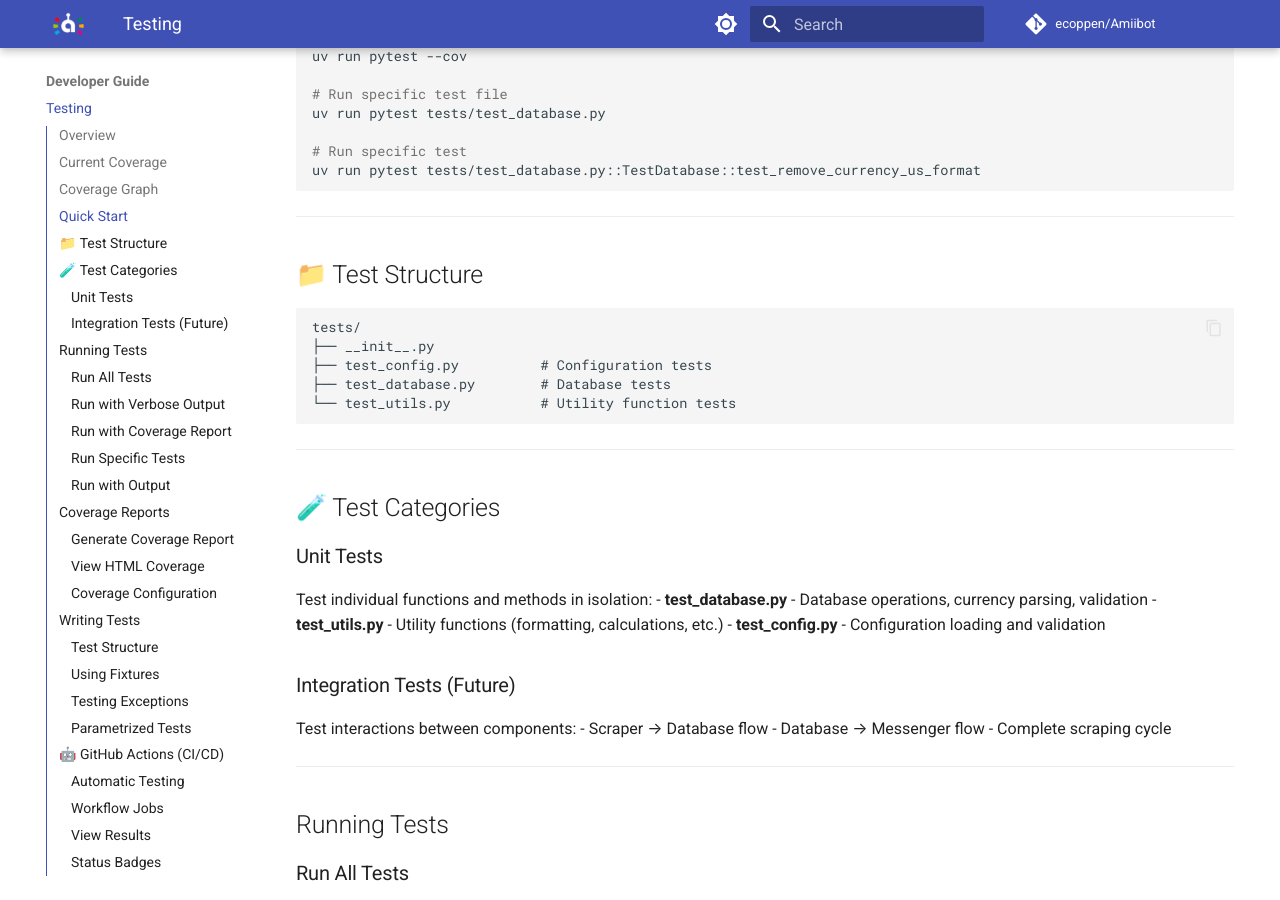
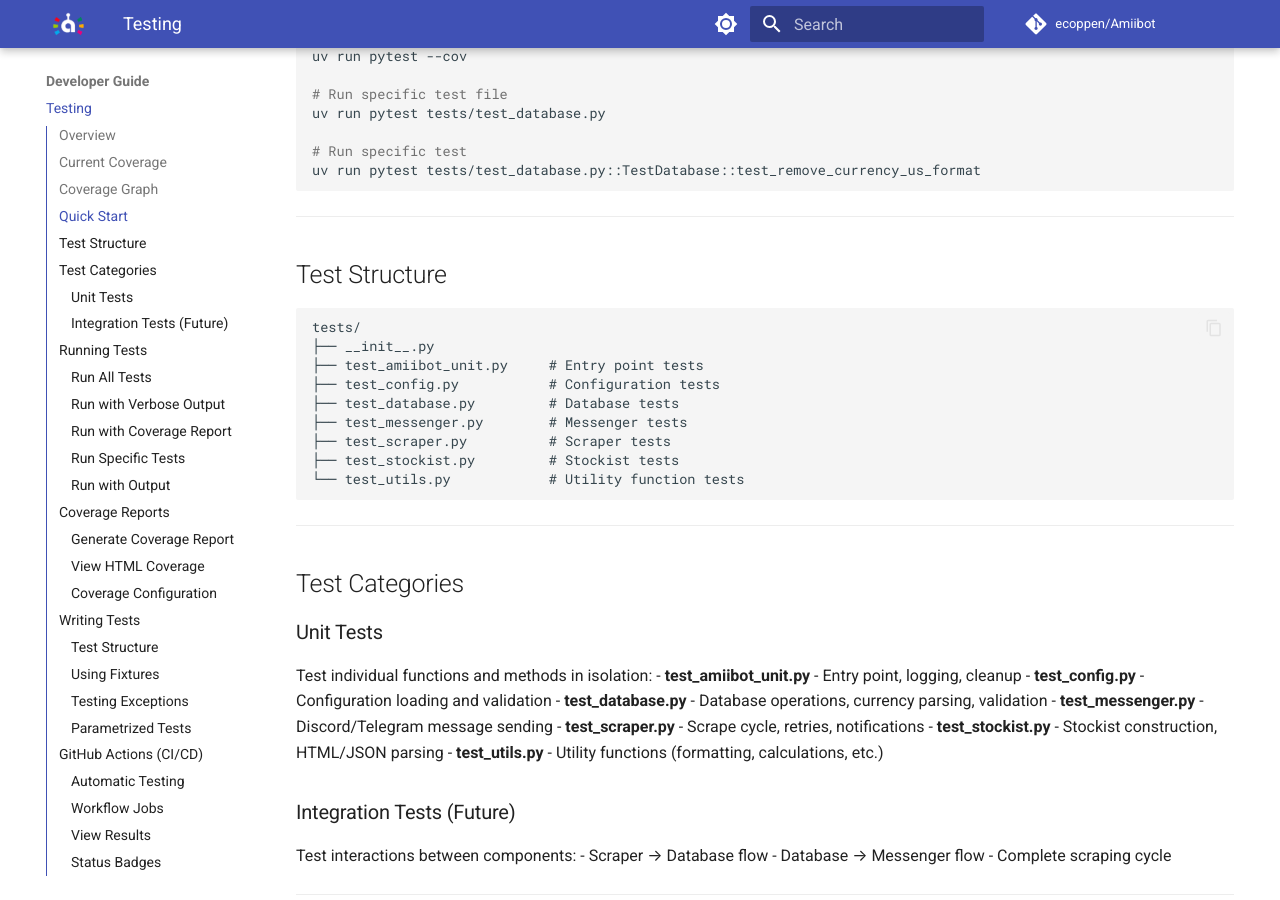
Before and after one commit to ecoppen/Amiibot, an MkDocs documentation site: the page built from docs/testing.md, in a window 1280 px wide and 900 px high, scrolled down 904 px. Built offline with MkDocs 1.6.1 and Material for MkDocs 9.7.7, drawn with Linux system fonts in a browser that asks for light colours; comment, search, counter and statistics services are not loaded; some of the changed text lies outside the part shown.

Commit message:
docs: remove emojis and fix stale content in documentation

````diff
--- a/docs/testing.md
+++ b/docs/testing.md
@@ -18,7 +18,7 @@ Amiibot uses **pytest** for unit testing with coverage reporting. Tests run auto
 
 ---
 
-##  Quick Start
+## Quick Start
 
 ```bash
 # Install dependencies
@@ -42,26 +42,34 @@ uv run pytest tests/test_database.py::TestDatabase::test_remove_currency_us_form
 
 ---
 
-## 📁 Test Structure
+## Test Structure
 
 ```
 tests/
 ├── __init__.py
-├── test_config.py          # Configuration tests
-├── test_database.py        # Database tests
-└── test_utils.py           # Utility function tests
+├── test_amiibot_unit.py     # Entry point tests
+├── test_config.py           # Configuration tests
+├── test_database.py         # Database tests
+├── test_messenger.py        # Messenger tests
+├── test_scraper.py          # Scraper tests
+├── test_stockist.py         # Stockist tests
+└── test_utils.py            # Utility function tests
 ```
 
 ---
 
-## 🧪 Test Categories
+## Test Categories
 
 ### Unit Tests
 
 Test individual functions and methods in isolation:
+- **test_amiibot_unit.py** - Entry point, logging, cleanup
+- **test_config.py** - Configuration loading and validation
 - **test_database.py** - Database operations, currency parsing, validation
+- **test_messenger.py** - Discord/Telegram message sending
+- **test_scraper.py** - Scrape cycle, retries, notifications
+- **test_stockist.py** - Stockist construction, HTML/JSON parsing
 - **test_utils.py** - Utility functions (formatting, calculations, etc.)
-- **test_config.py** - Configuration loading and validation
 
 ### Integration Tests (Future)
 
@@ -72,7 +80,7 @@ Test interactions between components:
 
 ---
 
-##  Running Tests
+## Running Tests
 
 ### Run All Tests
 
@@ -131,7 +139,7 @@ uv run pytest --lf
 
 ---
 
-##  Coverage Reports
+## Coverage Reports
 
 ### Generate Coverage Report
 
@@ -165,7 +173,7 @@ Coverage settings are in `pytest.ini`:
 
 ---
 
-##  Writing Tests
+## Writing Tests
 
 ### Test Structure
 
@@ -223,7 +231,7 @@ def test_currency_parsing(self, database, input, expected):
 
 ---
 
-## 🤖 GitHub Actions (CI/CD)
+## GitHub Actions (CI/CD)
 
 ### Automatic Testing
 
@@ -254,7 +262,7 @@ Add to README.md:
 
 ---
 
-## 🐛 Debugging Tests
+## Debugging Tests
 
 ### Run with Debugging
 
@@ -281,7 +289,7 @@ uv run pytest -vv
 
 ---
 
-## 📚 Test Examples
+## Test Examples
 
 ### Database Test Example
 
@@ -322,7 +330,7 @@ def test_config_validation_empty_stockists(self):
 
 ---
 
-##  Test Coverage Goals
+## Test Coverage Goals
 
 | Component | Current | Goal |
 |-----------|---------|------|
@@ -333,7 +341,7 @@ def test_config_validation_empty_stockists(self):
 
 ---
 
-## 🔄 Continuous Integration
+## Continuous Integration
 
 ### Local Pre-commit
 
@@ -366,7 +374,7 @@ On every push:
 
 ---
 
-## 🆘 Troubleshooting
+## Troubleshooting
 
 ### Tests Not Found
 
@@ -397,7 +405,7 @@ uv run python -c "import sys; print(sys.path)"
 
 ---
 
-## ✨ Summary
+## Summary
 
 - **Run tests**: `uv run pytest`
 - **With coverage**: `uv run pytest --cov`
````
Also changed, not shown: other parts of docs/testing.md (+12 -12 lines), docs/configuration.md (+4 -4 lines), docs/deployment.md (+10 -10 lines), docs/gettingstarted.md (+8 -8 lines), docs/troubleshooting.md (+1 -1 lines).
